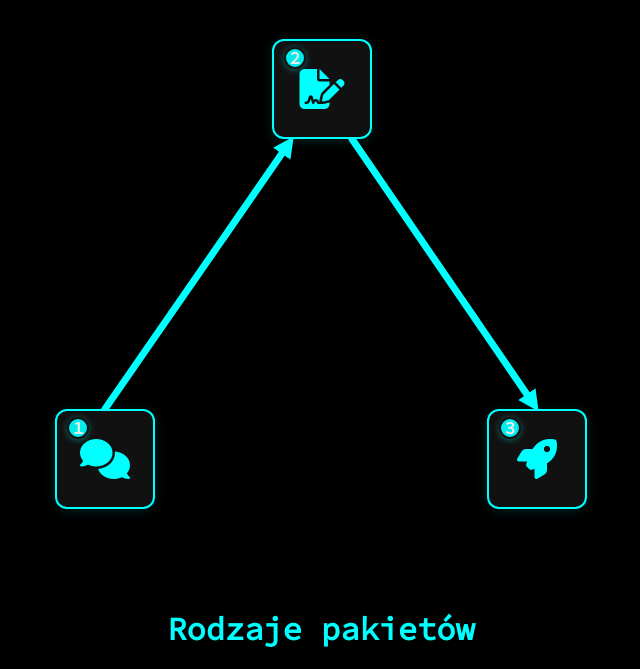
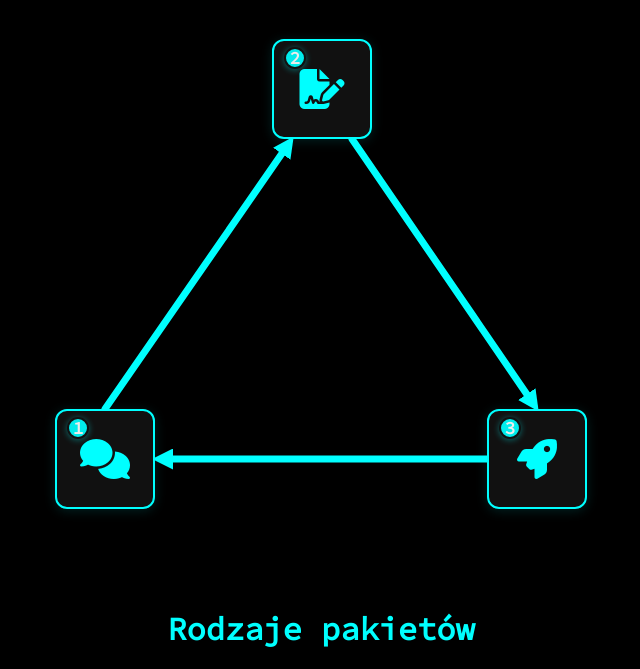
Before and after one commit to MatysiakQ/NextAI, a PHP site: page /main/index.html in a window 1280 px wide. Shown: the part 2408-3077 px from the top of the page, without its empty margins (319-959 px from the left). Run offline with PHP 8.4, Linux system fonts and the light colour scheme.

Commit message:
dzialajo

```diff
--- a/main/index.html
+++ b/main/index.html
@@ -202,6 +202,19 @@
         <line id="arrow-2-3-line"
           x1="0" y1="0" x2="0" y2="0"
           stroke="#0ff" stroke-width="7" marker-end="url(#arrowhead2-3)"
+          style="stroke-linecap:round;"
+        />
+      </svg>
+      <!-- Strzałka z 3 do 1 -->
+      <svg class="arrow-3-1" width="100%" height="100%" style="position:absolute;top:0;left:0;pointer-events:none;z-index:3;">
+        <defs>
+          <marker id="arrowhead3-1" markerWidth="3" markerHeight="3" refX="0" refY="1.5" orient="auto" markerUnits="strokeWidth">
+            <polygon points="0 0, 3 1.5, 0 3" fill="#0ff"/>
+          </marker>
+        </defs>
+        <line id="arrow-3-1-line"
+          x1="0" y1="0" x2="0" y2="0"
+          stroke="#0ff" stroke-width="7" marker-end="url(#arrowhead3-1)"
           style="stroke-linecap:round;"
         />
       </svg>
--- a/main/main.js
+++ b/main/main.js
@@ -589,13 +589,50 @@ document.addEventListener('DOMContentLoaded', () => {
     line.setAttribute('y2', y2);
   }
 
+  // Strzałka z kafelka 3 do 1 (z wdrożenia do konsultacji) - prosto z lewej ściany box-3 do środka prawej ściany box-2
+  function drawArrow3to1() {
+    const box3 = document.getElementById('triangle-wdrozenie'); // box-3
+    const box1 = document.getElementById('triangle-konsultacja'); // box-2 (ale id=1)
+    const container = document.querySelector('.cooperation-container.triangle-layout');
+    const line = document.getElementById('arrow-3-1-line');
+    if (!box3 || !box1 || !container || !line) return;
+
+    const cRect = container.getBoundingClientRect();
+    const b3Rect = box3.getBoundingClientRect();
+    const b1Rect = box1.getBoundingClientRect();
+
+    // Początek: środek lewej ściany box3 (wdrożenie)
+    let x1 = b3Rect.left - cRect.left;
+    let y1 = b3Rect.top - cRect.top + b3Rect.height / 2;
+    // Koniec: środek prawej ściany box1 (konsultacja)
+    let x2 = b1Rect.left - cRect.left + b1Rect.width;
+    let y2 = b1Rect.top - cRect.top + b1Rect.height / 2;
+
+    // Skróć strzałkę tylko na końcu (przy kafelku docelowym)
+    const dx = x2 - x1;
+    const dy = y2 - y1;
+    const len = Math.sqrt(dx*dx + dy*dy);
+    const shorten = 18;
+    if (len > shorten) {
+      x2 = x2 - (dx / len) * shorten;
+      y2 = y2 - (dy / len) * shorten;
+    }
+
+    line.setAttribute('x1', x1);
+    line.setAttribute('y1', y1);
+    line.setAttribute('x2', x2);
+    line.setAttribute('y2', y2);
+  }
+
   window.addEventListener('DOMContentLoaded', () => {
     drawArrow1to2();
     drawArrow2to3();
+    drawArrow3to1();
   });
   window.addEventListener('resize', () => {
     drawArrow1to2();
     drawArrow2to3();
+    drawArrow3to1();
   });
 });
 
--- a/main/style.css
+++ b/main/style.css
@@ -2333,6 +2333,16 @@ textarea:-moz-autofill {
   z-index: 1;
 }
 
+.arrow-1-2,
+.arrow-2-3,
+.arrow-3-1 {
+  position: absolute;
+  top: 0; left: 0;
+  width: 100%; height: 100%;
+  pointer-events: none;
+  z-index: 3;
+}
+
 .cooperation-container.triangle-layout {
   position: relative;
 }
```
